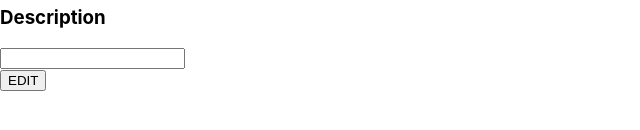
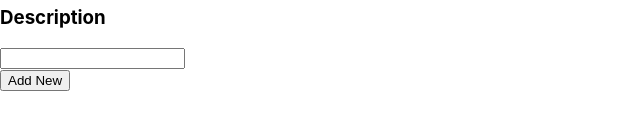
Before and after one commit to ClayG89/Project-3, a React (Create React App) app in the folder client/: page /food in a window 1280 px wide. Shown: the part 394-524 px from the top of the page, without its empty margins (0-640 px from the left). Built offline with nearby package versions, Linux system fonts and the light colour scheme.

Commit message:
trying to get button to work

```diff
--- a/client/src/components/Food.js
+++ b/client/src/components/Food.js
@@ -38,7 +38,7 @@ export default class Food extends Component {
                     <h3>Name</h3>
                     <Table info={this.state.food}/>
                     <input type="text" name="name" onChange={ this.submitCreateForm }/>
-                    <p>{this.submitCreateForm}</p>
+                    {/* <p>{this.submitCreateForm}</p> */}
                 </div>
                 <div>
                     <h3>Count</h3>
@@ -49,7 +49,7 @@ export default class Food extends Component {
                     <input type="text" name="description" onChange={ this.changeInput}/>
                 </div>
                 <div>
-                <button onClick={ this.submitNewProduct }>EDIT</button>
+                <button onClick={ this.props.submitCreateForm }>Add New</button>
                 </div>
 
 
```
